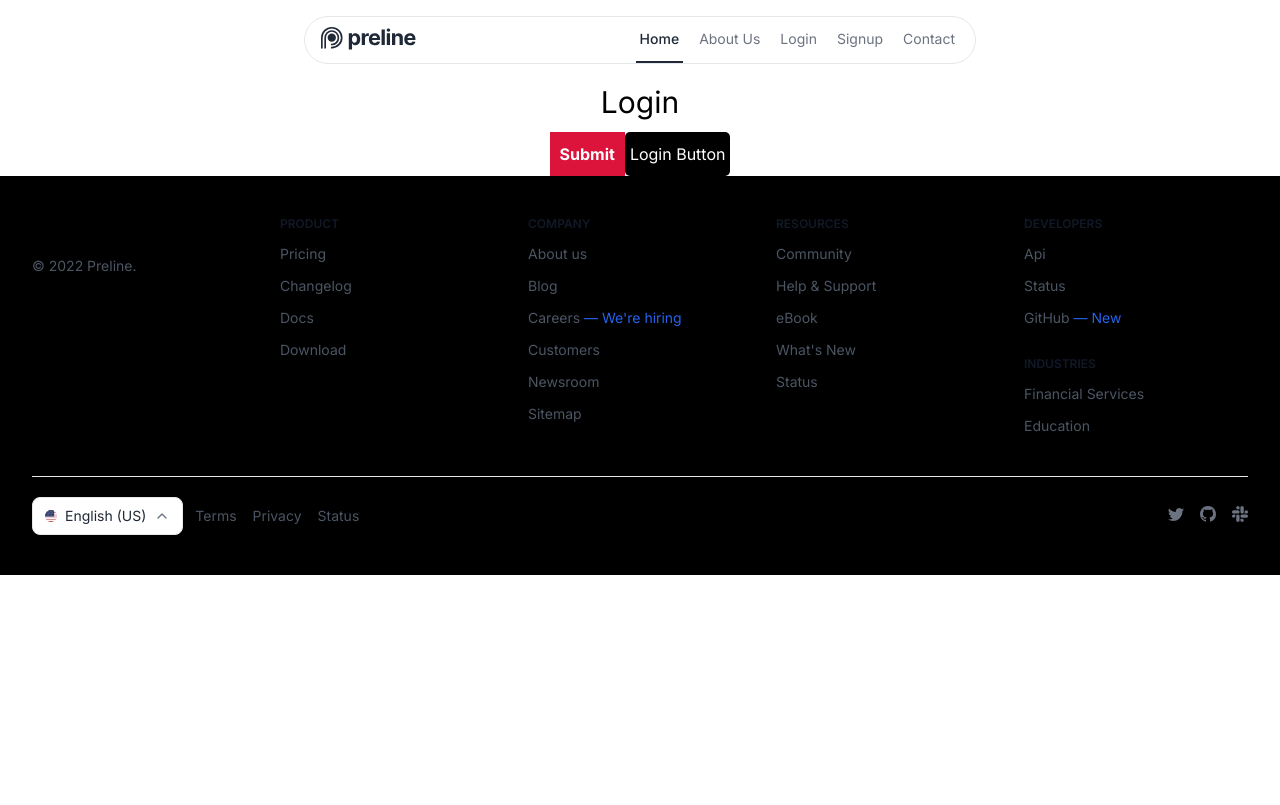
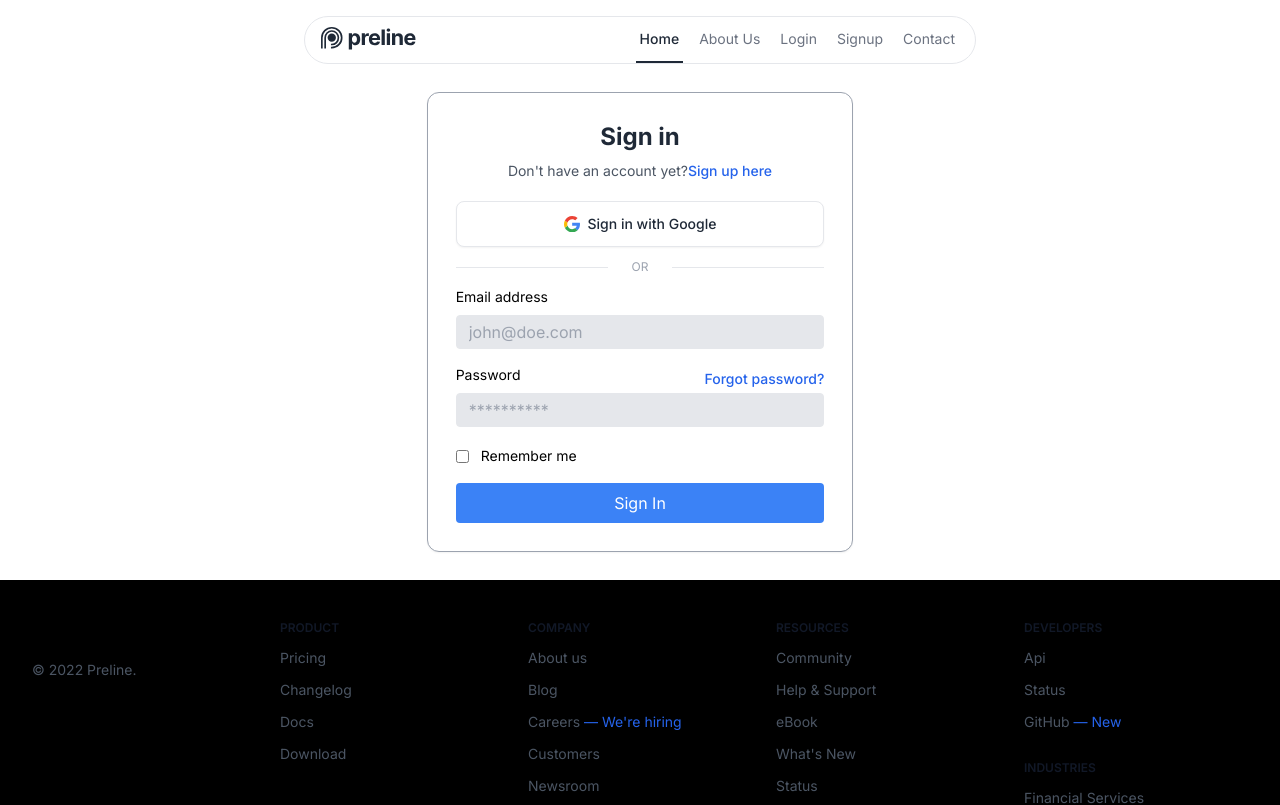
Before and after one commit to Sarthak-Srivastava-01/frontend, a Next.js app: page /login in a window 1280 px wide. Shown: the top 805 px of the page. Built offline with nearby package versions, Linux system fonts and the light colour scheme.

Commit message:
card changes

```diff
--- a/src/app/login/page.jsx
+++ b/src/app/login/page.jsx
@@ -1,15 +1,146 @@
 import React from 'react'
-import classes from './login.module.css'
+// import classes from './login.module.css'
+import Input from '@/components/Input';
+import Button from '@/components/Button';
 
 const Login = () => {
   return (
-    <div className='text-center'>
+    <div className='flex items-center justify-center'>
 
-        <h1 className='text-3xl text-center mt-5'>Login</h1>
+        <div className="w-1/3 my-7 bg-white border border-gray-400 rounded-xl shadow-sm">
+          <div className="p-4 sm:p-7">
+            <div className="text-center">
+              <h1 className="block text-2xl font-bold text-gray-800">Sign in</h1>
+              <p className="mt-2 text-sm text-gray-600">
+                Don't have an account yet?
+                <a
+                  className="text-blue-600 decoration-2 hover:underline focus:outline-none focus:underline font-medium"
+                  href="/signup"
+                >
+                  Sign up here
+                </a>
+              </p>
+            </div>
+            <div className="mt-5">
+              <button
+                type="button"
+                className="w-full py-3 px-4 inline-flex justify-center items-center gap-x-2 text-sm font-medium rounded-lg border border-gray-200 bg-white text-gray-800 shadow-sm hover:bg-gray-50 focus:outline-none focus:bg-gray-50 disabled:opacity-50 disabled:pointer-events-none"
+              >
+                <svg
+                  className="w-4 h-auto"
+                  width={46}
+                  height={47}
+                  viewBox="0 0 46 47"
+                  fill="none"
+                >
+                  <path
+                    d="M46 24.0287C46 22.09 45.8533 20.68 45.5013 19.2112H23.4694V27.9356H36.4069C36.1429 30.1094 34.7347 33.37 31.5957 35.5731L31.5663 35.8669L38.5191 41.2719L38.9885 41.3306C43.4477 37.2181 46 31.1669 46 24.0287Z"
+                    fill="#4285F4"
+                  />
+                  <path
+                    d="M23.4694 47C29.8061 47 35.1161 44.9144 39.0179 41.3012L31.625 35.5437C29.6301 36.9244 26.9898 37.8937 23.4987 37.8937C17.2793 37.8937 12.0281 33.7812 10.1505 28.1412L9.88649 28.1706L2.61097 33.7812L2.52296 34.0456C6.36608 41.7125 14.287 47 23.4694 47Z"
+                    fill="#34A853"
+                  />
+                  <path
+                    d="M10.1212 28.1413C9.62245 26.6725 9.32908 25.1156 9.32908 23.5C9.32908 21.8844 9.62245 20.3275 10.0918 18.8588V18.5356L2.75765 12.8369L2.52296 12.9544C0.909439 16.1269 0 19.7106 0 23.5C0 27.2894 0.909439 30.8731 2.49362 34.0456L10.1212 28.1413Z"
+                    fill="#FBBC05"
+                  />
+                  <path
+                    d="M23.4694 9.07688C27.8699 9.07688 30.8622 10.9863 32.5344 12.5725L39.1645 6.11C35.0867 2.32063 29.8061 0 23.4694 0C14.287 0 6.36607 5.2875 2.49362 12.9544L10.0918 18.8588C11.9987 13.1894 17.25 9.07688 23.4694 9.07688Z"
+                    fill="#EB4335"
+                  />
+                </svg>
+                Sign in with Google
+              </button>
+              <div className="py-3 flex items-center text-xs text-gray-400 uppercase before:flex-1 before:border-t before:border-gray-200 before:me-6 after:flex-1 after:border-t after:border-gray-200 after:ms-6">
+                Or
+              </div>
+              {/* Form */}
+              <form>
+                <div className="grid gap-y-4">
+                  {/* Form Group */}
+                  <div>
+                    <label htmlFor="email" className="block text-sm mb-2">
+                      Email address
+                    </label>
+                    <div className="relative">
+                      <Input type='email' placeholder='john@doe.com'/>
+                      <div className="hidden absolute inset-y-0 end-0 pointer-events-none pe-3">
+                        <svg
+                          className="size-5 text-red-500"
+                          width={16}
+                          height={16}
+                          fill="currentColor"
+                          viewBox="0 0 16 16"
+                          aria-hidden="true"
+                        >
+                          <path d="M16 8A8 8 0 1 1 0 8a8 8 0 0 1 16 0zM8 4a.905.905 0 0 0-.9.995l.35 3.507a.552.552 0 0 0 1.1 0l.35-3.507A.905.905 0 0 0 8 4zm.002 6a1 1 0 1 0 0 2 1 1 0 0 0 0-2z" />
+                        </svg>
+                      </div>
+                    </div>
+                    <p className="hidden text-xs text-red-600 mt-2" id="email-error">
+                      Please include a valid email address so we can get back to you
+                    </p>
+                  </div>
+                  {/* End Form Group */}
+                  {/* Form Group */}
+                  <div>
+                    <div className="flex justify-between items-center">
+                      <label htmlFor="password" className="block text-sm mb-2">
+                        Password
+                      </label>
+                      <a
+                        className="inline-flex items-center gap-x-1 text-sm text-blue-600 decoration-2 hover:underline focus:outline-none focus:underline font-medium"
+                        href="/forgot-password"
+                      >
+                        Forgot password?
+                      </a>
+                    </div>
+                    <div className="relative">
+                      <Input type='password' placeholder='**********'/>
+                      <div className="hidden absolute inset-y-0 end-0 pointer-events-none pe-3">
+                        <svg
+                          className="size-5 text-red-500"
+                          width={16}
+                          height={16}
+                          fill="currentColor"
+                          viewBox="0 0 16 16"
+                          aria-hidden="true"
+                        >
+                          <path d="M16 8A8 8 0 1 1 0 8a8 8 0 0 1 16 0zM8 4a.905.905 0 0 0-.9.995l.35 3.507a.552.552 0 0 0 1.1 0l.35-3.507A.905.905 0 0 0 8 4zm.002 6a1 1 0 1 0 0 2 1 1 0 0 0 0-2z" />
+                        </svg>
+                      </div>
+                    </div>
+                    <p className="hidden text-xs text-red-600 mt-2" id="password-error">
+                      8+ characters required
+                    </p>
+                  </div>
+                  {/* End Form Group */}
+                  {/* Checkbox */}
+                  <div className="flex items-center">
+                    <div className="flex">
+                      <input
+                        id="remember-me"
+                        name="remember-me"
+                        type="checkbox"
+                        className="shrink-0 mt-0.5 border-gray-200 rounded text-blue-600 focus:ring-blue-500"
+                      />
+                    </div>
+                    <div className="ms-3">
+                      <label htmlFor="remember-me" className="text-sm">
+                        Remember me
+                      </label>
+                    </div>
+                  </div>
+                  {/* End Checkbox */}
+                  <Button>Sign In</Button>
+                </div>
+              </form>
+              {/* End Form */}
+            </div>
+          </div>
+        </div>
 
-        <button className='btn mt-3'>Submit</button>
-
-        <button className={classes.loginBtn}>Login Button</button>
     </div>
   )
 }
--- a/src/app/page.jsx
+++ b/src/app/page.jsx
@@ -19,7 +19,15 @@ const Home = () => {
       <button className='btn'>Submit</button>
       <button className='loginBtn'>Login Button</button>
 
-      <Card></Card>
+      <section className="py-16">
+            <div className="text-center">
+                <div className="grid grid-cols-1 md:grid-cols-3 gap-6 px-8">
+                <Card></Card>
+                <Card></Card>
+                <Card></Card>
+                </div>
+            </div>
+      </section>
 
     </div>
 
--- a/src/components/Card.jsx
+++ b/src/components/Card.jsx
@@ -3,27 +3,11 @@ import React from 'react'
 const Card = () => {
   return (
     <div>
-        <section className="py-16">
-            <div className="text-center">
-                <div className="grid grid-cols-1 md:grid-cols-3 gap-6 px-8">
-                    <div className="bg-white p-6 shadow rounded-lg">
-                        <img src="https://img.freepik.com/premium-photo/colorful-abstract-painting-with-black-background_204916-535.jpg" alt="" />
-                        <h4 className="text-xl font-semibold my-2">Feature 1</h4>
-                        <p>Lorem ipsum dolor sit, amet consectetur adipisicing elit. Odio eveniet consequatur quae assumenda laborum, dignissimos aut nobis ea officiis corporis?</p>
-                    </div>
-                    <div className="bg-white p-6 shadow rounded-lg">
-                        <img src="https://img.freepik.com/premium-photo/colorful-abstract-painting-with-black-background_204916-535.jpg" alt="" />
-                        <h4 className="text-xl font-semibold my-2">Feature 1</h4>
-                        <p>Lorem ipsum dolor sit, amet consectetur adipisicing elit. Odio eveniet consequatur quae assumenda laborum, dignissimos aut nobis ea officiis corporis?</p>
-                    </div>
-                    <div className="bg-white p-6 shadow rounded-lg">
-                        <img src="https://img.freepik.com/premium-photo/colorful-abstract-painting-with-black-background_204916-535.jpg" alt="" />
-                        <h4 className="text-xl font-semibold my-2">Feature 1</h4>
-                        <p>Lorem ipsum dolor sit, amet consectetur adipisicing elit. Odio eveniet consequatur quae assumenda laborum, dignissimos aut nobis ea officiis corporis?</p>
-                    </div>
-                </div>
-            </div>
-        </section>
+        <div className="bg-white p-6 shadow rounded-lg">
+            <img src="https://img.freepik.com/premium-photo/colorful-abstract-painting-with-black-background_204916-535.jpg" alt="" />
+            <h4 className="text-xl font-semibold my-2">Feature 1</h4>
+            <p>Lorem ipsum dolor sit, amet consectetur adipisicing elit. Odio eveniet consequatur quae assumenda laborum, dignissimos aut nobis ea officiis corporis?</p>
+        </div>
     </div>
   )
 }
```
